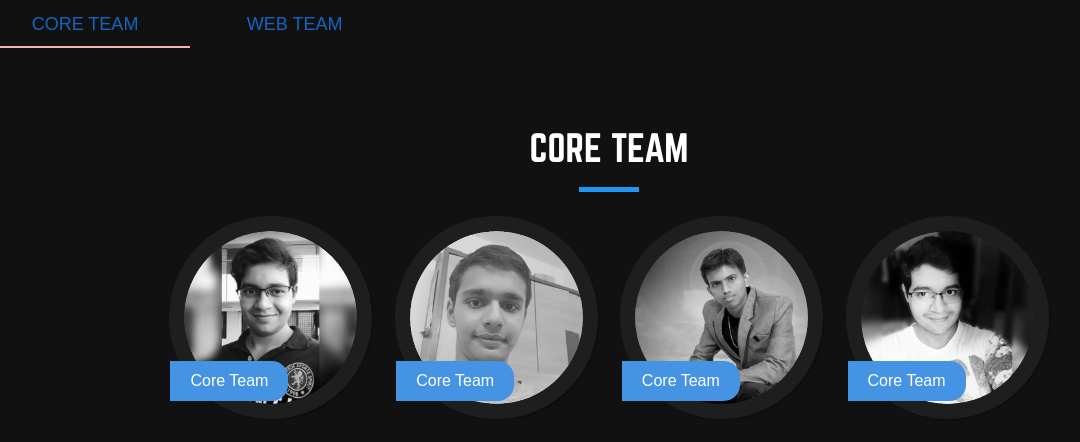
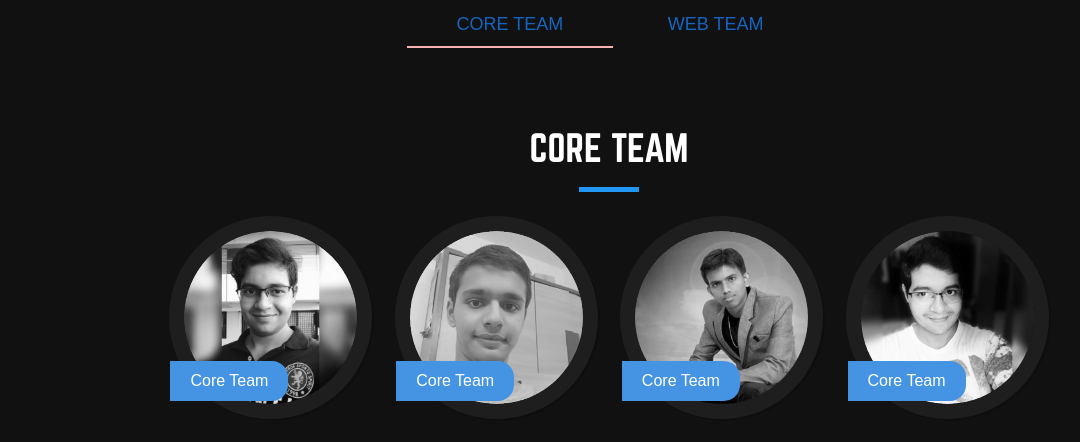
Before and after one commit to HapticHash/TeamPage, a plain HTML site: page index.html in a window 1280 px wide. Shown: the top 442 px of the page, without its empty margins (31-1111 px from the left). Drawn offline with nearby package versions, Linux system fonts and the light colour scheme; files whose address does not match are found by name.

Commit message:
updated meta data

```diff
--- a/index.html
+++ b/index.html
@@ -10,7 +10,9 @@
 	<title>Team</title>
 	<meta name="description" content="Team Page Layout" />
 
-	<meta http-equiv="Cache-control" content="no-transform">
+	<meta http-equiv="Cache-Control" content="no-cache, no-store, must-revalidate" />
+	<meta http-equiv="Pragma" content="no-cache" />
+	<meta http-equiv="Expires" content="0" />
 
 	 <!--  Android 5 Chrome Color-->
     <meta name="theme-color" content="#000000">
@@ -39,10 +41,10 @@
 
 
   <div class="row" style="background-color: #111;">
-    <div class="col s12">
-      <ul class="tabs" style="background-color: #111; text-align: center;">
-        <li class="tab col s2"><a href="#core" style="color: #1565c0; font-size: 18px; font-weight: 500;">Core Team</a></li>
-        <li class="tab col s2"><a href="#web" style="color: #1565c0; font-size: 18px; font-weight: 500;">Web Team</a></li>
+    <div class="col s6 offset-s4 " style="text-align: center;overflow: hidden;">
+      <ul class="tabs " style="background-color: #111; text-align: center;">
+        <li class="tab col s4 "><a href="#core" style="color: #1565c0; font-size: 18px; font-weight: 500;">Core Team</a>
+        <li class="tab col s4 "><a href="#web" style="color: #1565c0; font-size: 18px; font-weight: 500;">Web Team</a>
       </ul>
     </div>
     <div id="core" class="col s12">
```
Also changed, not shown: css/style.css (line endings or trailing spaces).
